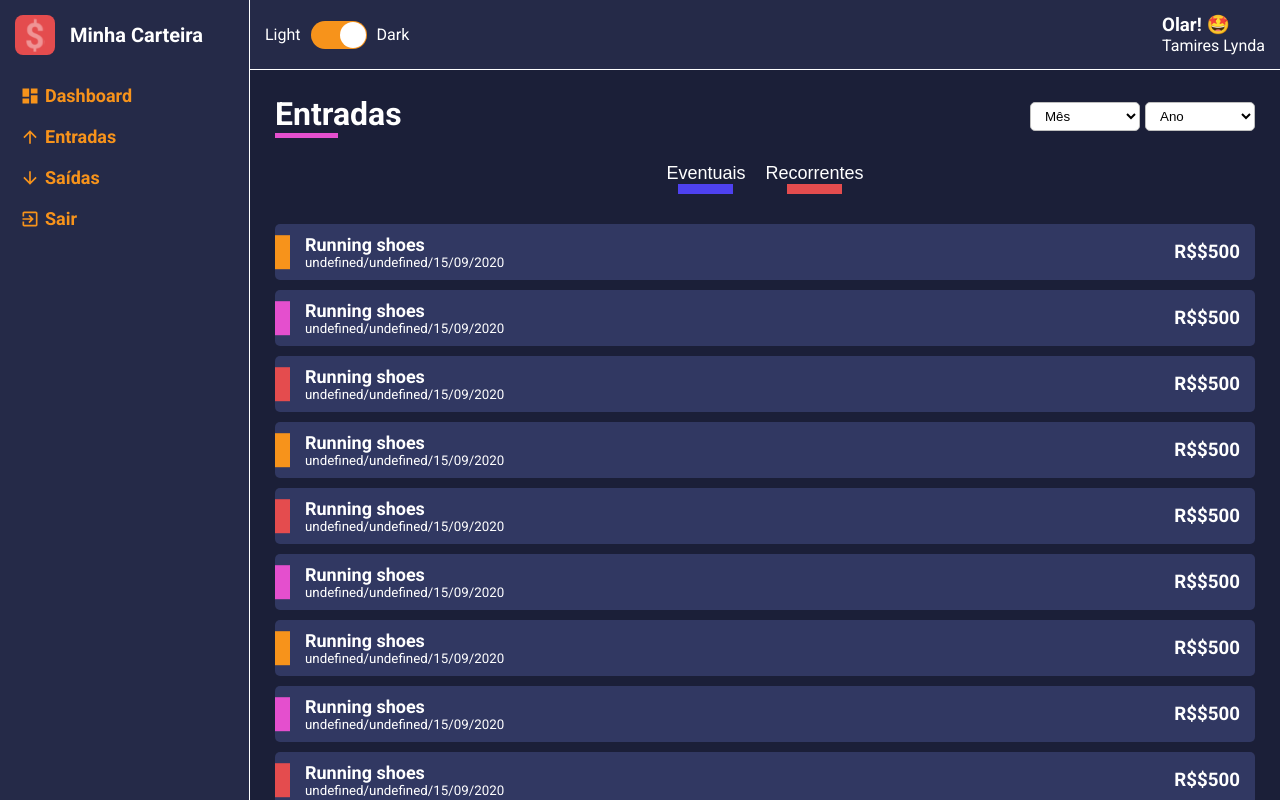
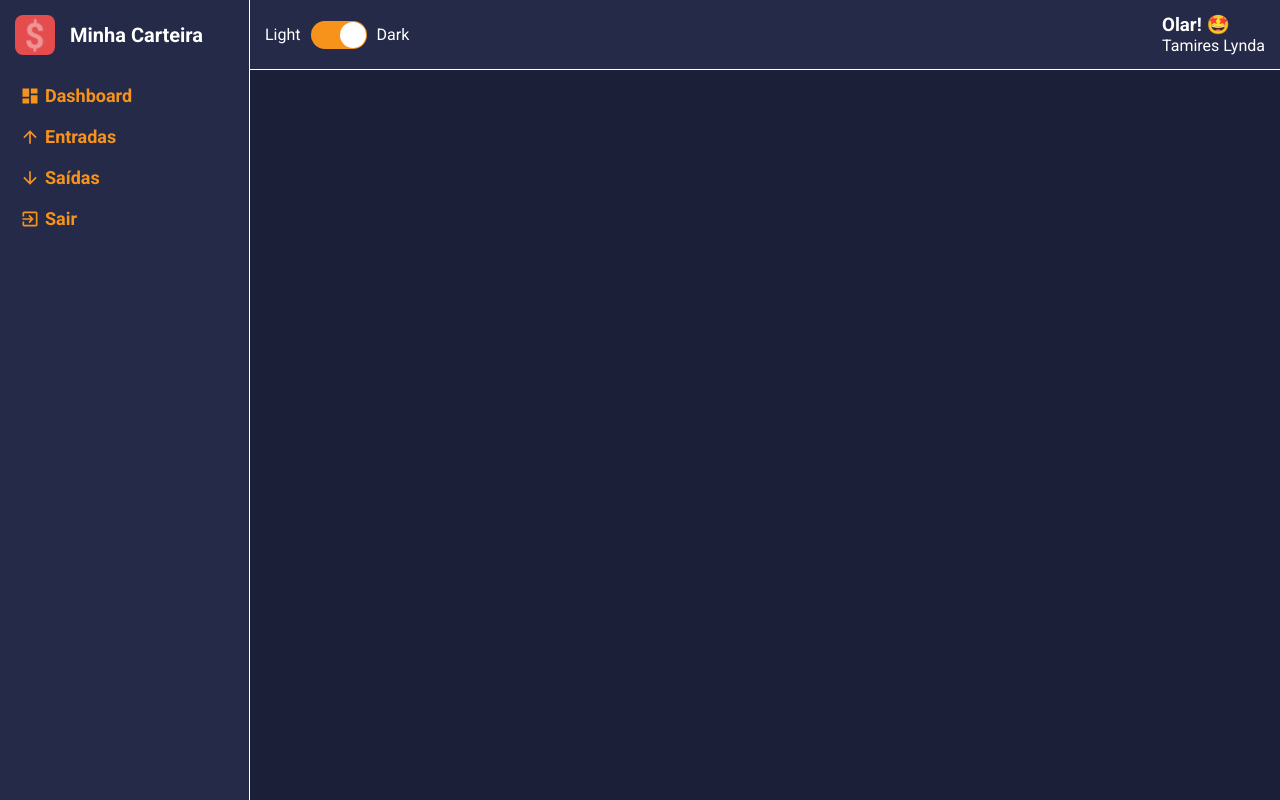
Before and after one commit to tamires-manhaes/wallet-dashboard, a React (Create React App) app: page / in a window 1280 px wide. Built offline with nearby package versions, Linux system fonts and the light colour scheme.

Commit message:
configurando rotas do app

```diff
--- a/src/App.tsx
+++ b/src/App.tsx
@@ -2,19 +2,14 @@
 import { ThemeProvider } from 'styled-components';
 import GlobalStyles from './styles/GlobalStyles';
 
-import Layout from './components/Layout';
-// import Dashboard from './pages/Dashboard';
-import List from './pages/List';
+import Routes from './routes'
 import dark from './styles/themes/dark';
-// import light from './styles/themes/light';
 
 const App: React.FC = () => {
   return (
     <ThemeProvider theme={dark}>
       <GlobalStyles />
-      <Layout>
-        <List />
-      </Layout>
+      <Routes />
     </ThemeProvider>
   )
 }
```
